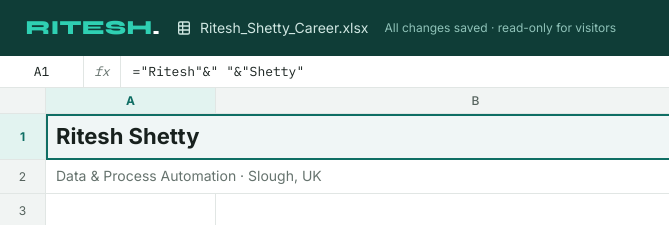
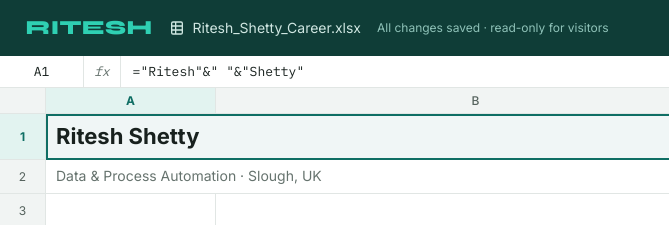
Before and after one commit to Rsts24/Rsts24.github.io, a plain HTML site: page sheet/index.html in a window 1280 px wide. Shown: the top 225 px of the page, 0-669 px from the left. Drawn offline with Linux system fonts and the light colour scheme.

Commit message:
Remove full stop from name logo
Co-Authored-By: Claude Opus 5.5 <noreply@anthropic.com>
Claude-Session: https://claude.ai/code/session_01Y4isQn9RuqP6hyTNQXTVYk

```diff
--- a/sheet/index.html
+++ b/sheet/index.html
@@ -84,7 +84,7 @@ td .soon{background:light-dark(#f4ede0,#2c2617);color:light-dark(#7a5a12,#e3bd6a
 <body>
 
 <header class="bar">
-  <a class="brand" href="../">RITESH<span>.</span></a>
+  <a class="brand" href="../">RITESH</a>
   <span class="file"><svg viewBox="0 0 24 24" fill="none" stroke="currentColor" stroke-width="2"><rect x="4" y="3" width="16" height="18" rx="2"/><path d="M4 9h16M4 15h16M10 3v18"/></svg>Ritesh_Shetty_Career.xlsx</span>
   <span class="saved">All changes saved · read-only for visitors</span>
   <span class="sp"></span>
```
Also changed, not shown: index.html (+1 -1 lines).
